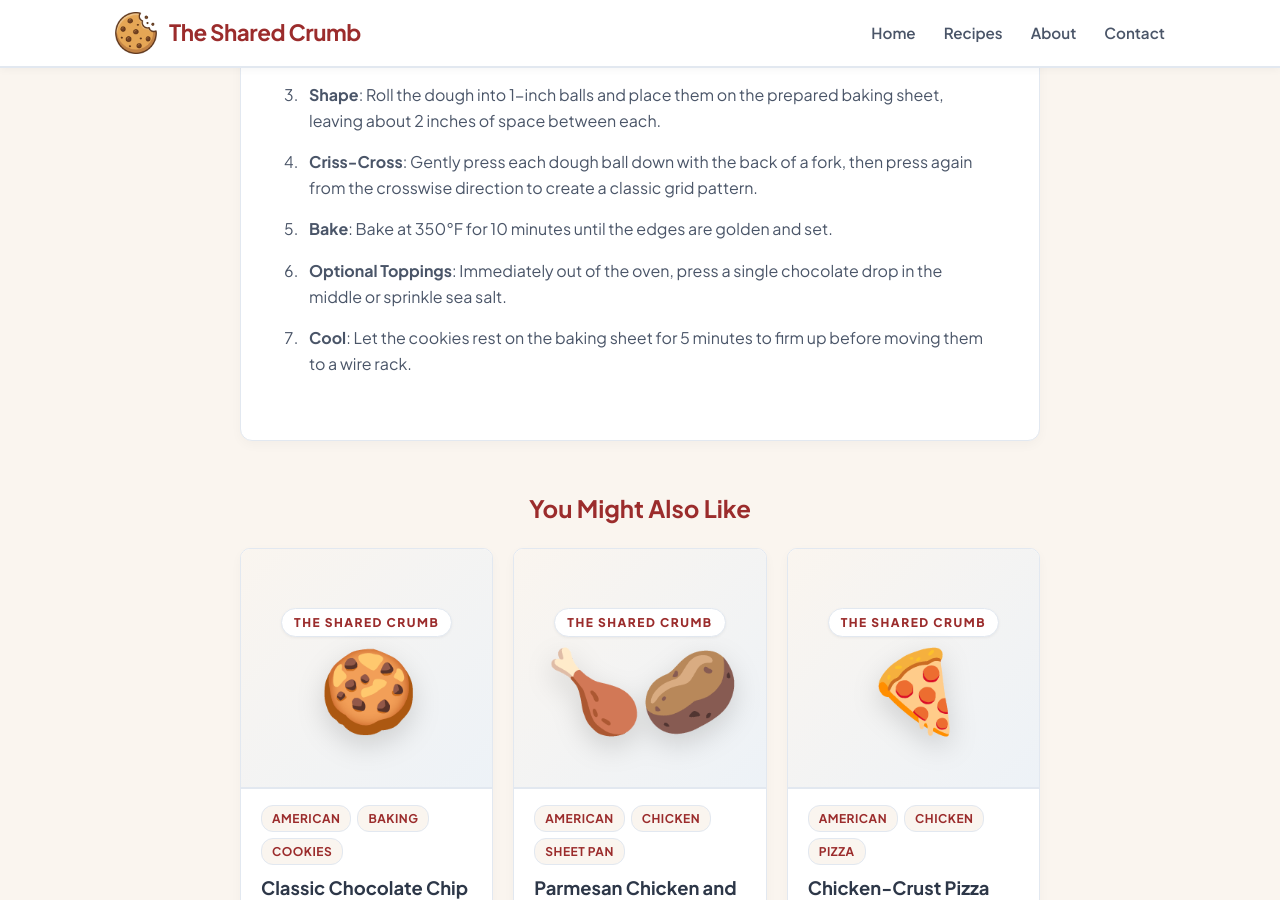
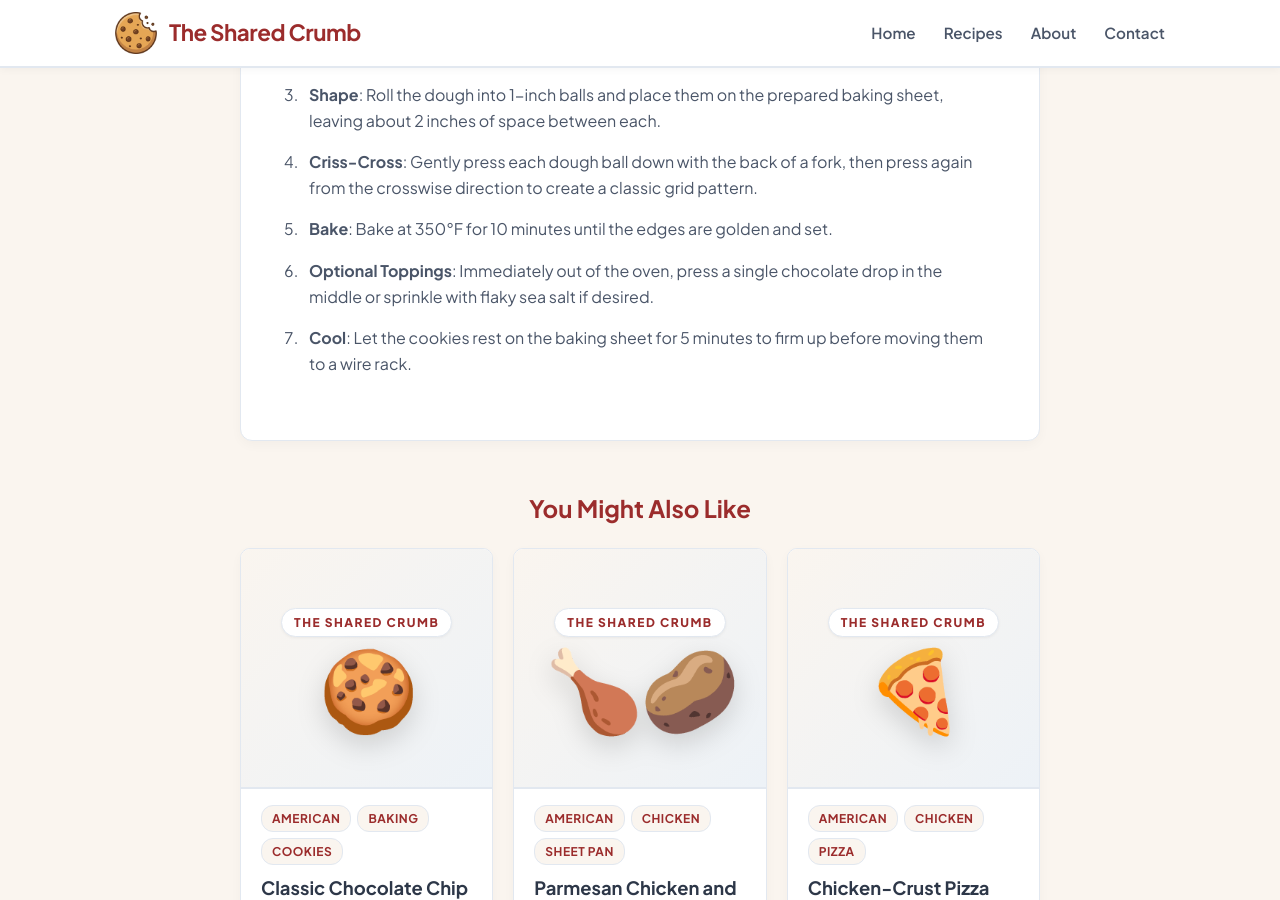
Before and after one commit to TheSharedCrumb/TheSharedCrumb, a Jekyll site: the page built from _recipes/Cookies_PeanutButter.md, in a window 1280 px wide and 900 px high, scrolled down 1667 px. Built offline with Jekyll 4.4.1, drawn with Linux system fonts in a browser that asks for light colours.

Commit message:
Refine optional toppings and cool instructions
Updated optional toppings instruction to specify 'flaky sea salt' and adjusted numbering.

```diff
--- a/_recipes/Cookies_PeanutButter.md
+++ b/_recipes/Cookies_PeanutButter.md
@@ -35,5 +35,5 @@ It takes one bowl, fifteen minutes total, and leaves almost no dishes.
 3. **Shape**: Roll the dough into 1-inch balls and place them on the prepared baking sheet, leaving about 2 inches of space between each.
 4. **Criss-Cross**: Gently press each dough ball down with the back of a fork, then press again from the crosswise direction to create a classic grid pattern.
 5. **Bake**: Bake at 350°F for 10 minutes until the edges are golden and set.
-6. **Optional Toppings**: Immediately out of the oven, press a single chocolate drop in the middle or sprinkle sea salt.
-6. **Cool**: Let the cookies rest on the baking sheet for 5 minutes to firm up before moving them to a wire rack.
+6. **Optional Toppings**: Immediately out of the oven, press a single chocolate drop in the middle or sprinkle with flaky sea salt if desired.
+7. **Cool**: Let the cookies rest on the baking sheet for 5 minutes to firm up before moving them to a wire rack.
```
